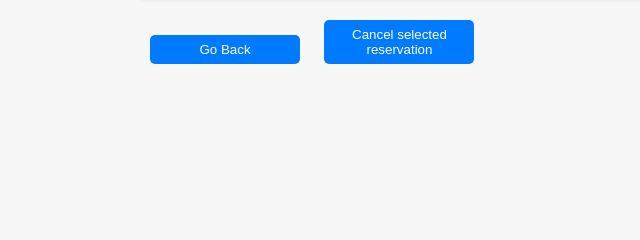
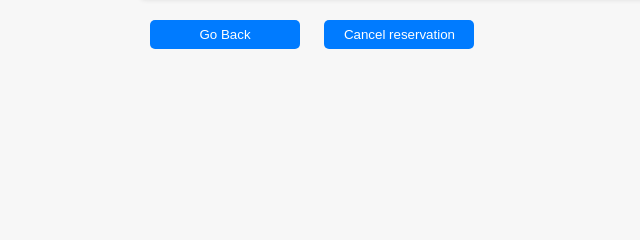
Before and after one commit to Azakh993/ID1212-Network-Programming, a Flask app: page /courses/1/my-bookings in a window 1280 px wide. Shown: the part 396-636 px from the top of the page, without its empty margins (0-640 px from the left). Run offline with Flask 3, Linux system fonts and the light colour scheme; the visitor is signed in with stand-in values (Sample User, id 1); parts of the project's set-up code (start-up, migrations or seed data) failed here and were passed over.

Commit message:
Minor UI adjustments.

```diff
--- a/templates/my_bookings.html
+++ b/templates/my_bookings.html
@@ -35,7 +35,7 @@
 </table>
 
 <button id="backBtn">Go Back</button>
-<button id="cancelReservationBtn" class="cancelReservationBtn" type="button">Cancel selected reservation</button>
+<button id="cancelReservationBtn" class="cancelReservationBtn" type="button">Cancel reservation</button>
 <script> const course_code = "{{ course_code }}";</script>
 <script src="{{ url_for('static', filename='js/my_bookings.js') }}"></script>
 </body>
```
